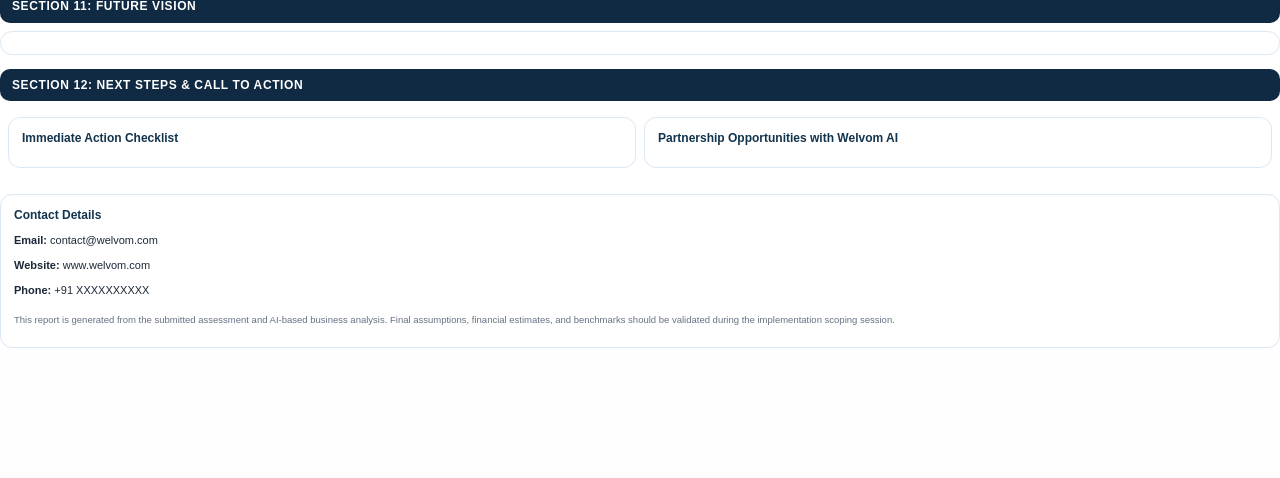
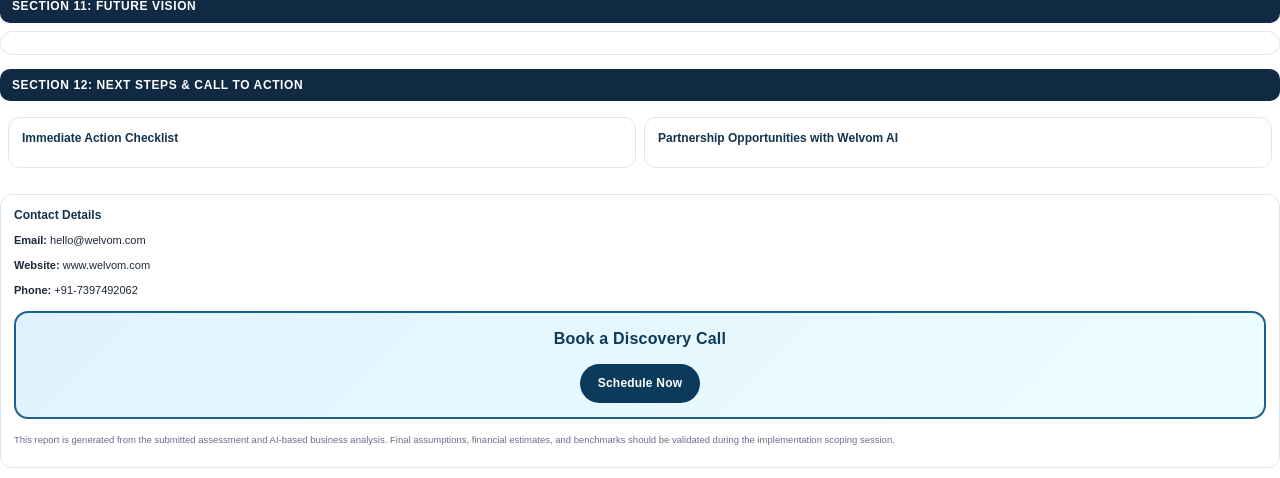
Before and after one commit to welvomai/AIBizAudit, a Python web app: template app/templates/report.html in a window 1280 px wide. Shown: the part 4191-4669 px from the top of the page. Before the commit the page ends 4539 px from the top, so only its background shows below. Run offline with Jinja, Linux system fonts and the light colour scheme; the template is opened without the code that fills it, so the values that code supplies are empty.

Commit message:
Update report contact details and CTA

```diff
--- a/app/templates/report.html
+++ b/app/templates/report.html
@@ -498,6 +498,38 @@
       color: #667085;
       font-size: 9.5px;
     }
+
+    .booking-cta {
+      margin-top: 12px;
+      padding: 14px;
+      border: 2px solid #1f5f8b;
+      border-radius: 14px;
+      background: linear-gradient(135deg, #e0f2fe 0%, #ecfeff 100%);
+      text-align: center;
+      page-break-inside: avoid;
+      break-inside: avoid;
+    }
+
+    .booking-cta-title {
+      margin: 0 0 8px 0;
+      color: #0b3a5a;
+      font-size: 16px;
+      font-weight: 800;
+      letter-spacing: 0.2px;
+    }
+
+    .booking-cta-link {
+      display: inline-block;
+      margin-top: 4px;
+      padding: 10px 18px;
+      border-radius: 999px;
+      background: #0b3a5a;
+      color: #ffffff;
+      text-decoration: none;
+      font-size: 12px;
+      font-weight: 700;
+      letter-spacing: 0.2px;
+    }
   </style>
 </head>
 <body>
@@ -542,7 +574,7 @@
 
     <div class="cover-footer">
       Welvom AI Consulting<br>
-      www.welvom.com | contact@welvom.com
+      www.welvom.com | hello@welvom.com
     </div>
   </div>
 
@@ -1179,9 +1211,15 @@
 
   <div class="card">
     <h4>Contact Details</h4>
-    <p><strong>Email:</strong> contact@welvom.com</p>
+    <p><strong>Email:</strong> hello@welvom.com</p>
     <p><strong>Website:</strong> www.welvom.com</p>
-    <p><strong>Phone:</strong> +91 XXXXXXXXXX</p>
+    <p><strong>Phone:</strong> +91-7397492062</p>
+
+    <div class="booking-cta">
+      <p class="booking-cta-title">Book a Discovery Call</p>
+      <a class="booking-cta-link" href="https://calendly.com/welvomai/welvom-ai-book-a-discovery-call">Schedule Now</a>
+    </div>
+
     <p class="footnote">This report is generated from the submitted assessment and AI-based business analysis. Final assumptions, financial estimates, and benchmarks should be validated during the implementation scoping session.</p>
   </div>
 </body>
```
